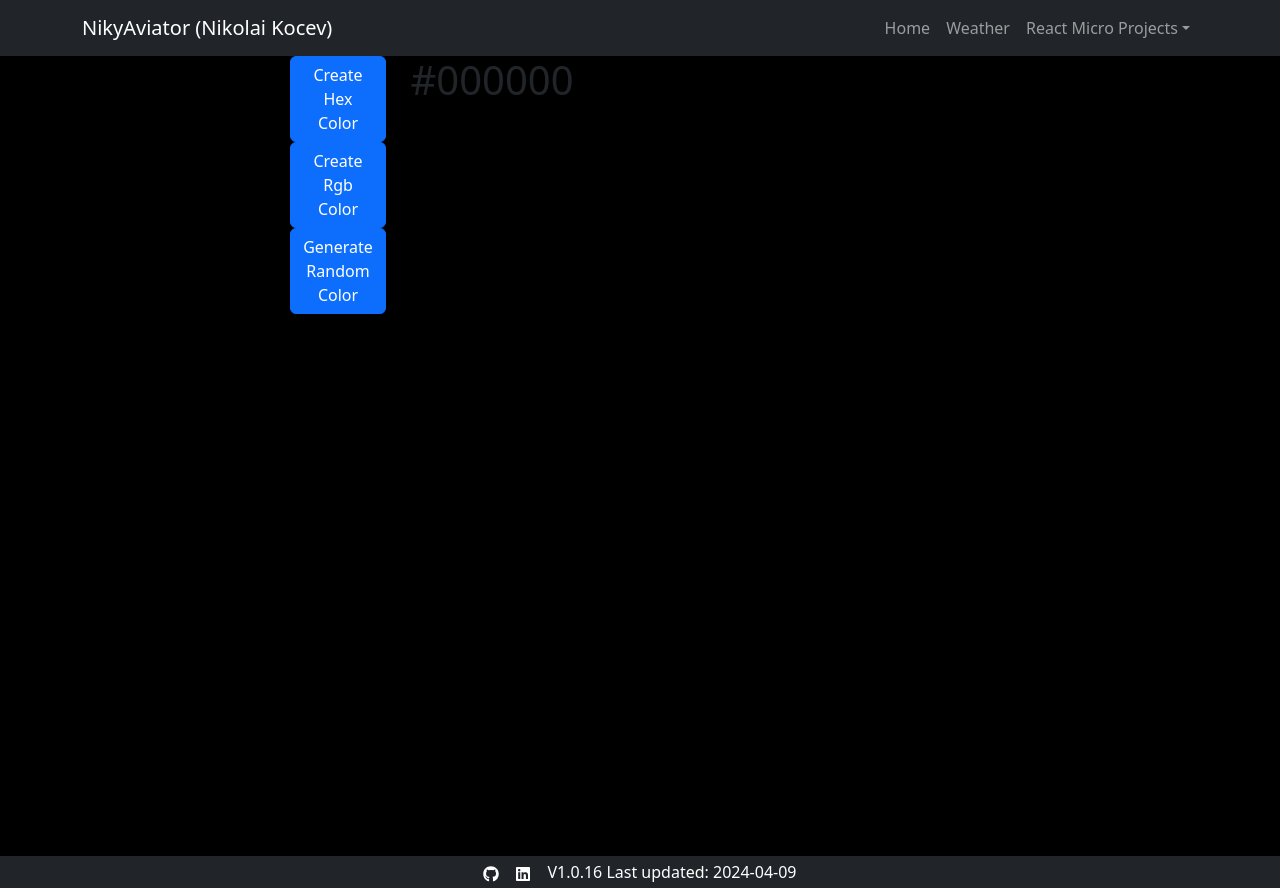
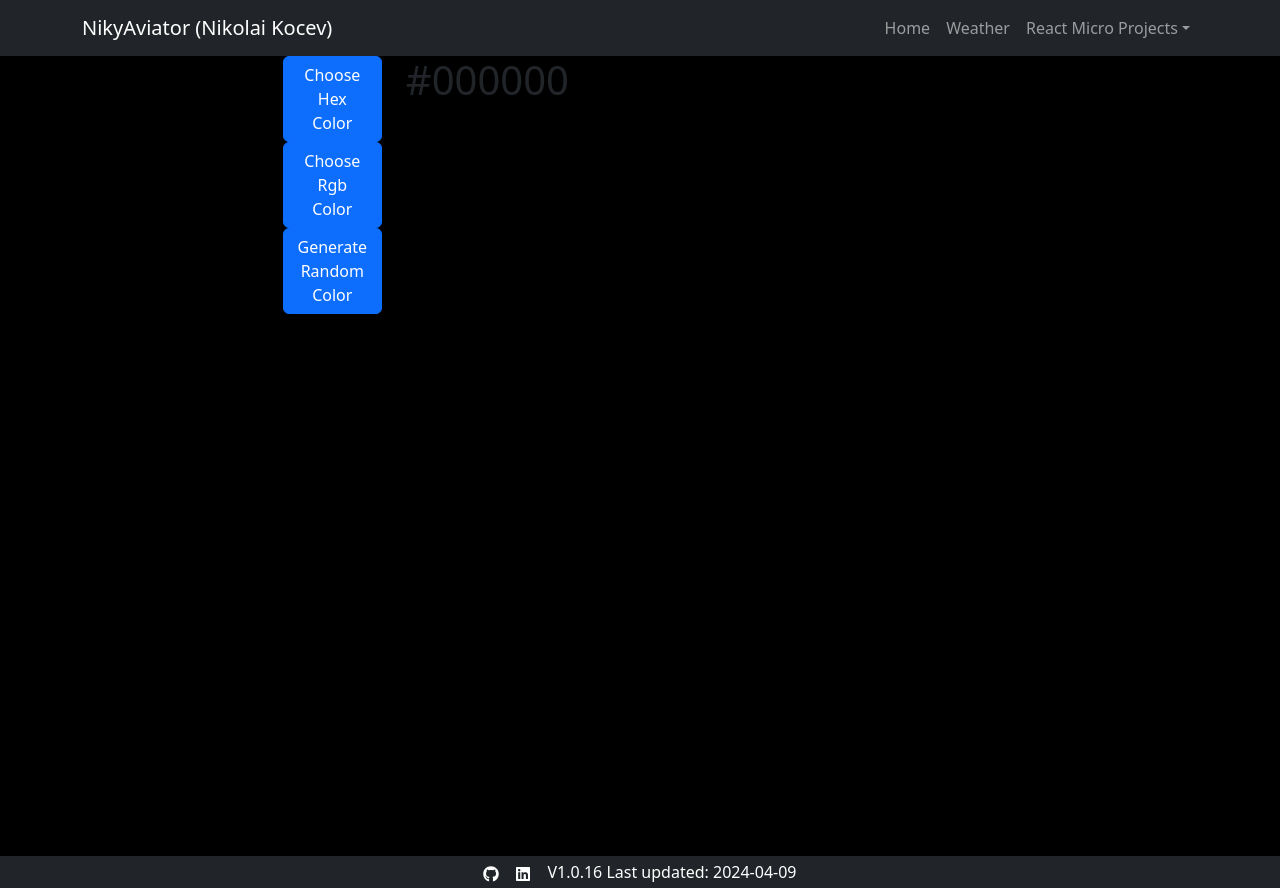
Before and after one commit to NikyAviator/nikolaikocev, a React (Vite) app in the folder frontend/: page /randomcolor in a window 1280 px wide. Built offline with nearby package versions, Linux system fonts and the light colour scheme; a web font is replaced by a local one.

Commit message:
small random color text change

```diff
--- a/frontend/src/Components/random-color/RandomColor.jsx
+++ b/frontend/src/Components/random-color/RandomColor.jsx
@@ -48,14 +48,14 @@ const RandomColor = () => {
                 type='button'
                 class='btn btn-secondary'
               >
-                Create Hex Color
+                Choose Hex Color
               </Button>
               <Button
                 onClick={() => setTypeOfColor('rgb')}
                 type='button'
                 class='btn btn-secondary'
               >
-                Create Rgb Color
+                Choose Rgb Color
               </Button>
               <Button
                 onClick={
```
